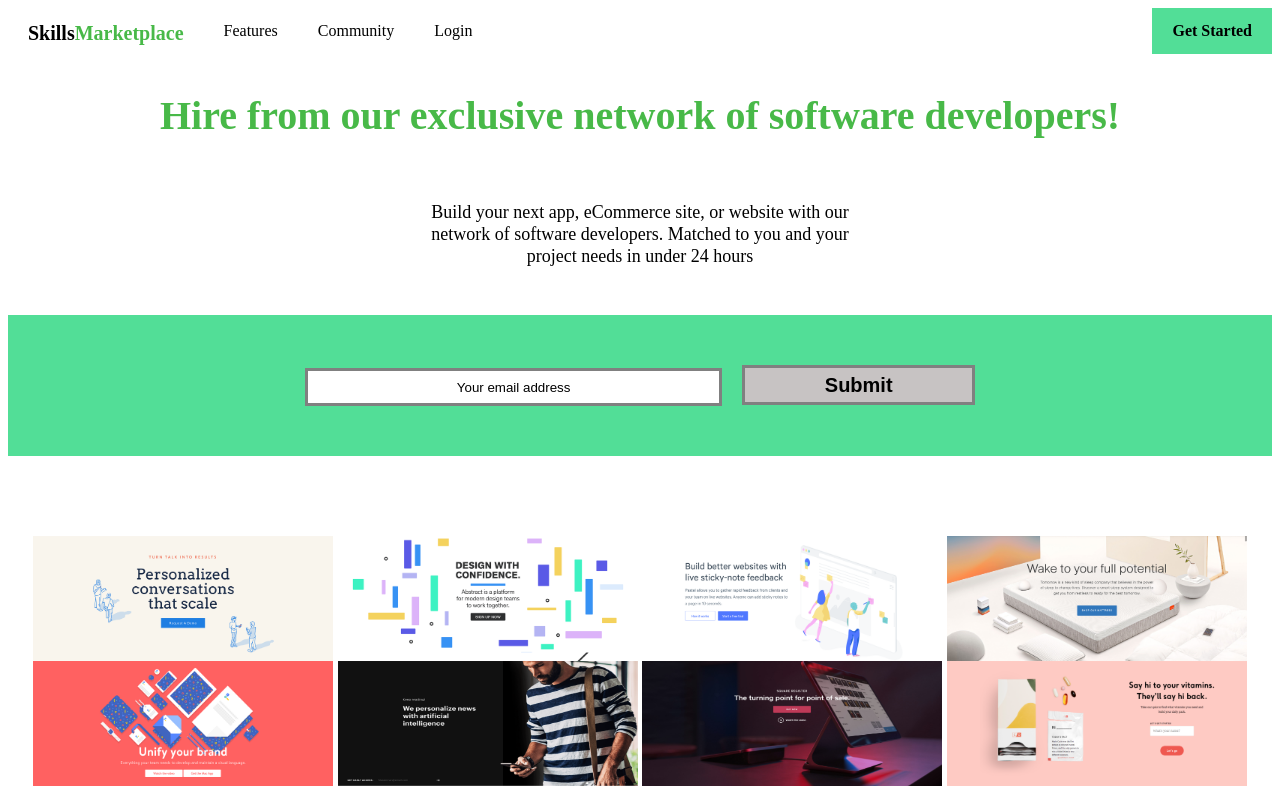
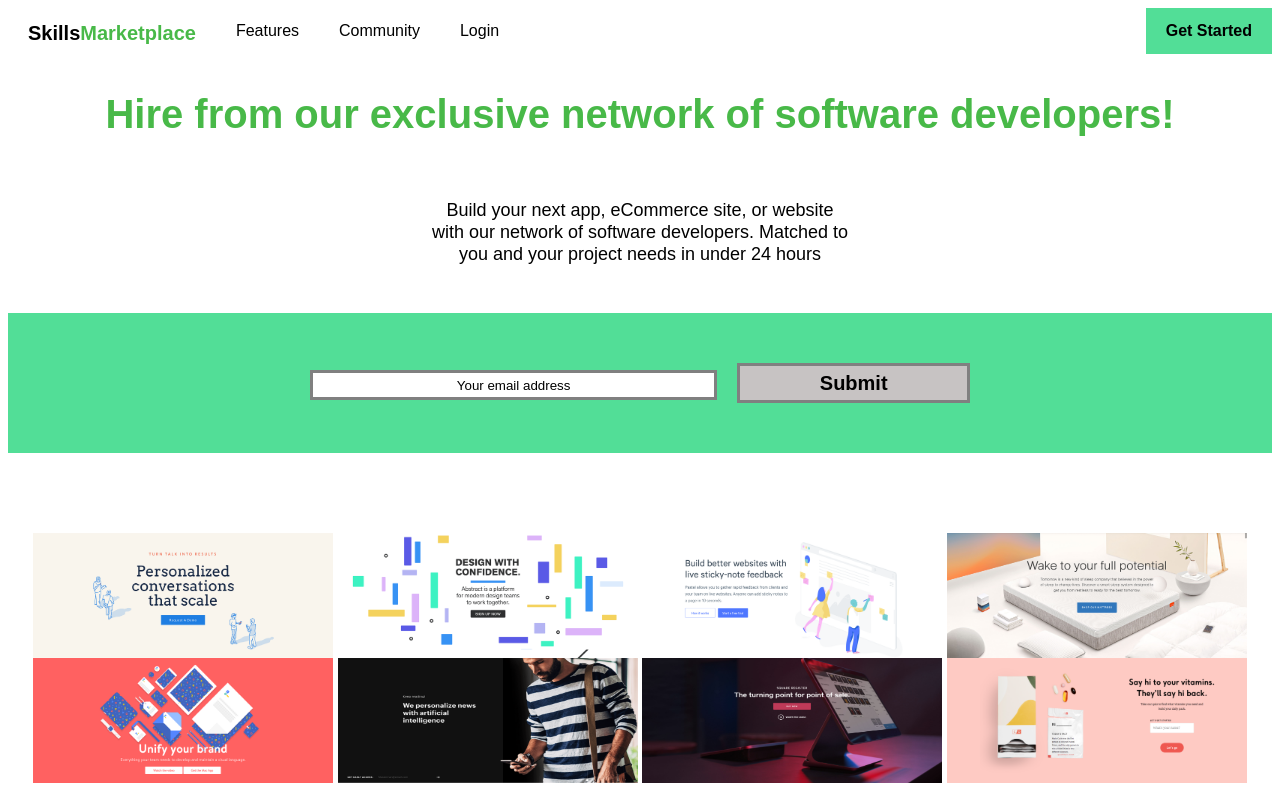
Before and after one commit to zeinabfarag-zz/prepr, a React (Create React App) app in the folder client/: page / in a window 1280 px wide. Shown: the top 800 px of the page. Built offline with nearby package versions, Linux system fonts and the light colour scheme.

Commit message:
heroku push for live demo

```diff
--- a/client/src/Home.js
+++ b/client/src/Home.js
@@ -1,4 +1,5 @@
 import React from "react";
+import styling from "./css/base-styling.css";
 import website1 from "./Images/website1.png";
 import website2 from "./Images/website2.png";
 import website3 from "./Images/website3.png";
--- /dev/null
+++ b/client/src/css/base-styling.css
@@ -0,0 +1,4 @@
+* {
+    box-sizing: border-box;
+    font-family: Arial, Helvetica, sans-serif;
+}
```
Also changed, not shown: 34 other files (tests, documents, lock files or other folders).
